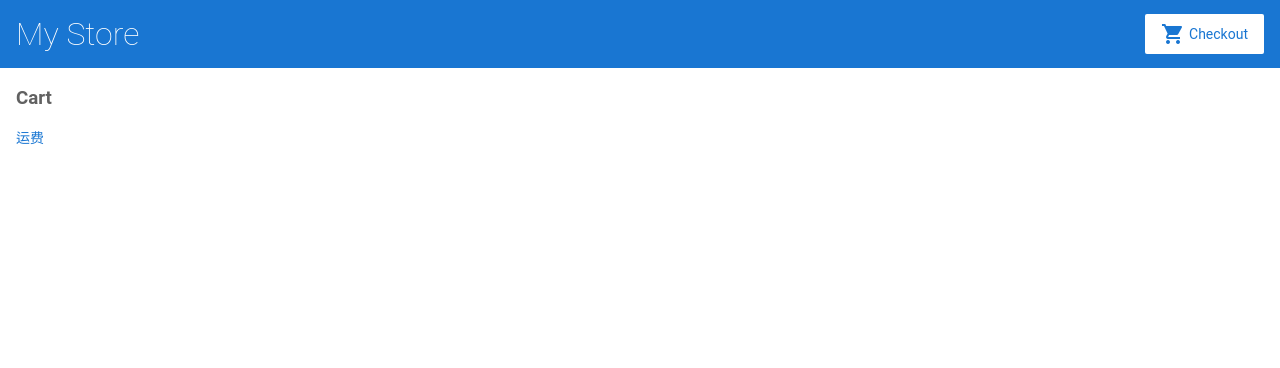
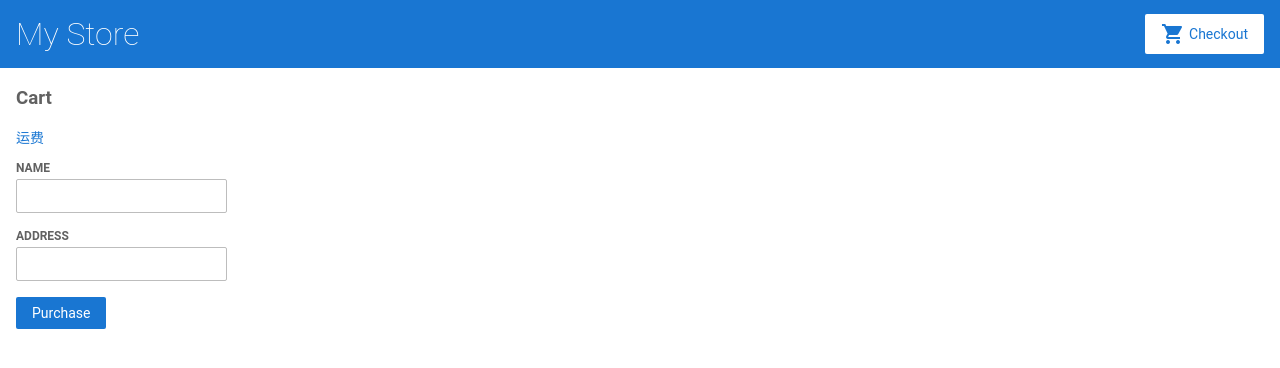
Before and after one commit to SuiyZell/SuiyZell_Angular_Journey, an Angular app: page /cart in a window 1280 px wide. Shown: the top 368 px of the page. Built offline with nearby package versions, Linux system fonts and the light colour scheme.

Commit message:
添加结账功能

```diff
--- a/src/app/cart/cart.component.html
+++ b/src/app/cart/cart.component.html
@@ -3,7 +3,20 @@
 <p>
     <a routerLink="/shipping">运费</a>
 </p>
+
 <div class="cart-item" *ngFor="let item of items">
     <span>{{item.name}}</span>
     <span>{{item.price | currency}}</span>
 </div>
+
+<form [formGroup]="checkoutForm" (ngSubmit)="onSubmit()">
+    <div>
+        <label for="name">name</label>
+        <input id="name" type="text" formControlName="name">
+    </div>
+    <div>
+        <label for="address">address</label>
+        <input id="address" type="text" formControlName="name">
+    </div>
+    <button class="button" type="submit">Purchase</button>
+</form>
--- a/src/app/cart/cart.component.ts
+++ b/src/app/cart/cart.component.ts
@@ -1,15 +1,31 @@
-import { Component } from '@angular/core';
+import {Component} from '@angular/core';
+import {FormBuilder} from "@angular/forms";
+
 import {CartService} from "../cart.service";
 
 @Component({
-  selector: 'app-cart',
-  templateUrl: './cart.component.html',
-  styleUrls: ['./cart.component.css']
+    selector: 'app-cart',
+    templateUrl: './cart.component.html',
+    styleUrls: ['./cart.component.css']
 })
 export class CartComponent {
 
-  items=this.cartService.getItems();
-  constructor(private cartService:CartService) {
+    items = this.cartService.getItems();
 
-  }
+    checkoutForm = this.formBuilder.group({
+        name:'',
+        address:''
+    });
+
+    constructor(
+        private cartService: CartService,
+        private formBuilder: FormBuilder
+    ) {
+    }
+
+    onSubmit():void {
+        this.items=this.cartService.clearCart();
+        console.warn('Your order has been submitted', this.checkoutForm.value);
+        this.checkoutForm.reset();
+    }
 }
```
